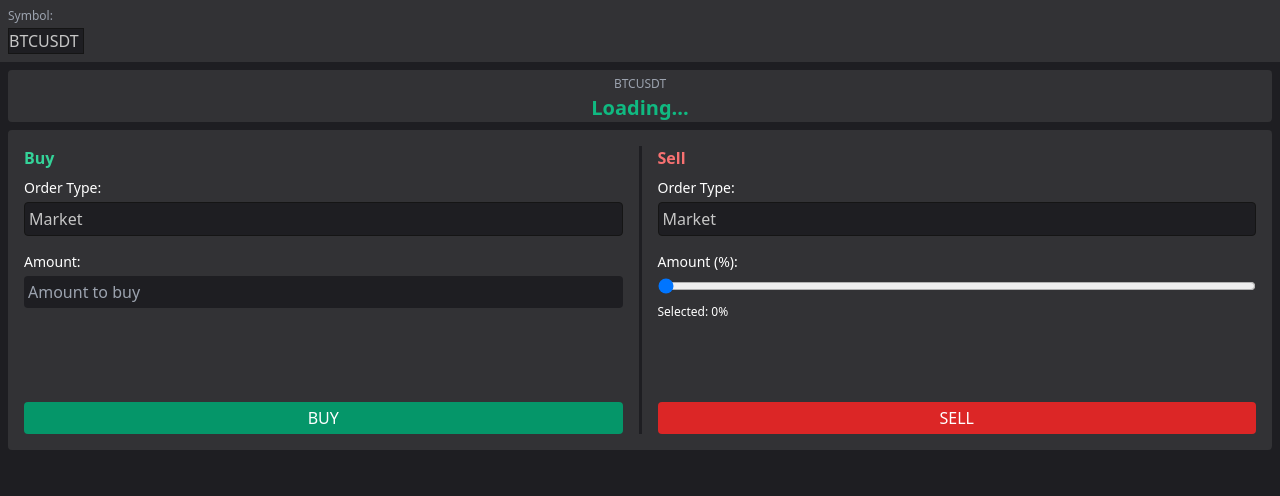
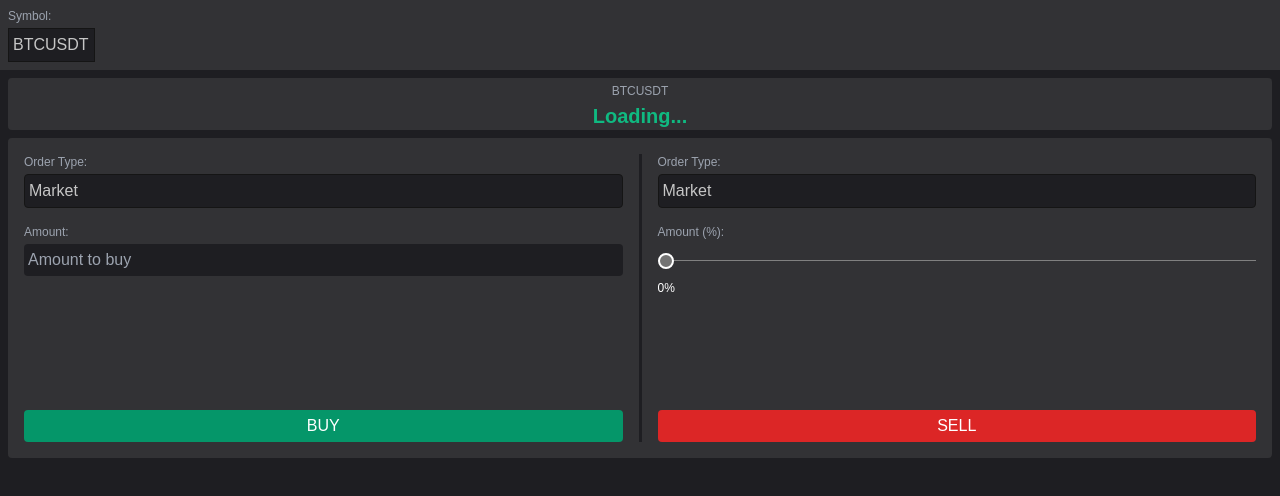
Before and after one commit to berserkkv/trader, a plain HTML site: page templates/index.html in a window 1280 px wide. Drawn offline with nearby package versions, Linux system fonts and the light colour scheme.

Commit message:
added buy and sell sections in ui

```diff
--- a/templates/index.html
+++ b/templates/index.html
@@ -3,10 +3,87 @@
 <head>
     <meta charset="UTF-8">
     <meta name="viewport" content="width=device-width, initial-scale=1.0">
-    <link rel="stylesheet" href="/templates/style.css">
     <link href="https://cdn.jsdelivr.net/npm/tailwindcss@2.2.19/dist/tailwind.min.css" rel="stylesheet">
 
     <title>Trader</title>
+    <style>
+        body {
+            font-family: Arial, sans-serif;
+            background-color: #1e1e22;
+            margin: 0;
+            padding: 0;
+        }
+        .bg-1{
+            background-color: #323235;
+        }
+        .bg-2{
+            background-color: #1e1e22 !important;
+        }
+        .border-2{
+            border-color: #1e1e22 !important;
+        }
+        select {
+            -webkit-appearance: none;
+            -moz-appearance: none;
+            appearance: none;
+            background-color: #1e1e22 !important;
+            color: #c6c6c6 !important;
+            border: 1px solid #151515; /* optional: gray-600 */
+            padding: 0.25rem;
+        }
+
+        /* Hide the number input spinner */
+        input[type="number"]::-webkit-outer-spin-button,
+        input[type="number"]::-webkit-inner-spin-button {
+            -webkit-appearance: none;
+            margin: 0;
+        }
+
+
+        /* For Firefox */
+        input[type="number"] {
+            -moz-appearance: textfield;
+        }
+        input[type=range] {
+            -webkit-appearance: none;
+            width: 100%;
+            height: 1px;
+            background: #808080;
+            border-radius: 0px;
+            outline: none;
+        }
+
+        input[type=range]::-webkit-slider-thumb {
+            -webkit-appearance: none;
+            height: 16px;
+            width: 16px;
+            border-radius: 50%;
+            background: #737373;
+            cursor: pointer;
+            border: 2px solid #fff;
+
+        }
+
+        input[type=range]::-moz-range-thumb {
+            height: 16px;
+            width: 16px;
+            border-radius: 50%;
+            background: #737373;
+            cursor: pointer;
+            border: 2px solid #fff;
+        }
+
+        input[type=range]::-ms-thumb {
+            height: 16px;
+            width: 16px;
+            border-radius: 50%;
+            background: #737373;
+            cursor: pointer;
+            border: 2px solid #fff;
+        }
+
+
+    </style>
 </head>
 <body>
 <div class="p-2 bg-1">
@@ -33,23 +110,21 @@
     <!-- Buy Section -->
     <div class="w-1/2 space-y-2 h-72 flex flex-col justify-between">
         <div>
-            <h3 class="text-green-400 font-semibold mb-2">Buy</h3>
-
-            <label class="block text-sm mb-1">Order Type:</label>
+            <label class="block text-xs text-gray-400 mb-1">Order Type:</label>
             <select id="buyOrderType" class="w-full bg-[#2a2a2e] text-white p-1 rounded mb-2">
                 <option value="market">Market</option>
                 <option value="limit">Limit</option>
             </select>
 
             <div id="buyLimitWrapper" class="transition-all duration-300 overflow-hidden h-0 opacity-0">
-                <label class="block text-sm mb-1">Limit Price:</label>
+                <label class="block text-xs text-gray-400  mb-1">Limit Price:</label>
                 <input type="number" class="w-full bg-2 text-white p-1 rounded"
                        min="0"
                        oninput="this.value = Math.max(0, this.value)"
                        placeholder="Enter price" />
             </div>
 
-            <label class="block text-sm mt-2 mb-1">Amount:</label>
+            <label class="block text-xs text-gray-400  mt-2 mb-1">Amount:</label>
             <input type="number" class="w-full bg-2 text-white p-1 rounded"
                    min="0"
                    oninput="this.value = Math.max(0, this.value)"
@@ -64,25 +139,23 @@
     <!-- Sell Section -->
     <div class="w-1/2 space-y-2 h-72 flex flex-col justify-between">
         <div>
-            <h3 class="text-red-400 font-semibold mb-2">Sell</h3>
-
-            <label class="block text-sm mb-1">Order Type:</label>
+            <label class="block text-xs text-gray-400 mb-1">Order Type:</label>
             <select id="sellOrderType" class="w-full bg-[#2a2a2e] text-white p-1 rounded mb-2">
                 <option value="market">Market</option>
                 <option value="limit">Limit</option>
             </select>
 
             <div id="sellLimitWrapper" class="transition-all duration-300 overflow-hidden h-0 opacity-0">
-                <label class="block text-sm mb-1">Limit Price:</label>
+                <label class="block text-xs text-gray-400 mb-1">Limit Price:</label>
                 <input type="number" class="w-full bg-2 text-white p-1 rounded"
                        min="0"
                        oninput="this.value = Math.max(0, this.value)"
                        placeholder="Enter price" />
             </div>
 
-            <label class="block text-sm mt-2 mb-1">Amount (%):</label>
-            <input type="range" min="0" max="100" value="0" class="w-full" id="sellSlider" />
-            <p class="text-xs mt-1">Selected: <span id="sellPercent">0%</span></p>
+            <label class="block text-xs text-gray-400 mt-2 mb-1">Amount (%):</label>
+            <input type="range" min="0" max="100" value="0" step="5" class="w-full" id="sellSlider" />
+            <p class="text-xs mt-3"><span id="sellPercent">0%</span></p>
         </div>
 
         <button class="w-full bg-red-600 hover:bg-red-700 py-1 rounded">SELL</button>
--- a/templates/style.css
+++ /dev/null
@@ -1,37 +0,0 @@
-body {
-    font-family: Arial, sans-serif;
-    background-color: #1e1e22;
-    margin: 0;
-    padding: 0;
-}
-.bg-1{
-    background-color: #323235;
-}
-.bg-2{
-    background-color: #1e1e22 !important;
-}
-.border-2{
-    border-color: #1e1e22 !important;
-}
-select {
-    -webkit-appearance: none;
-    -moz-appearance: none;
-    appearance: none;
-    background-color: #1e1e22 !important;
-    color: #c6c6c6 !important;
-    border: 1px solid #151515; /* optional: gray-600 */
-    padding: 0.25rem;
-}
-
-/* Hide the number input spinner */
-input[type="number"]::-webkit-outer-spin-button,
-input[type="number"]::-webkit-inner-spin-button {
-    -webkit-appearance: none;
-    margin: 0;
-}
-
-
-/* For Firefox */
-input[type="number"] {
-    -moz-appearance: textfield;
-}
```
